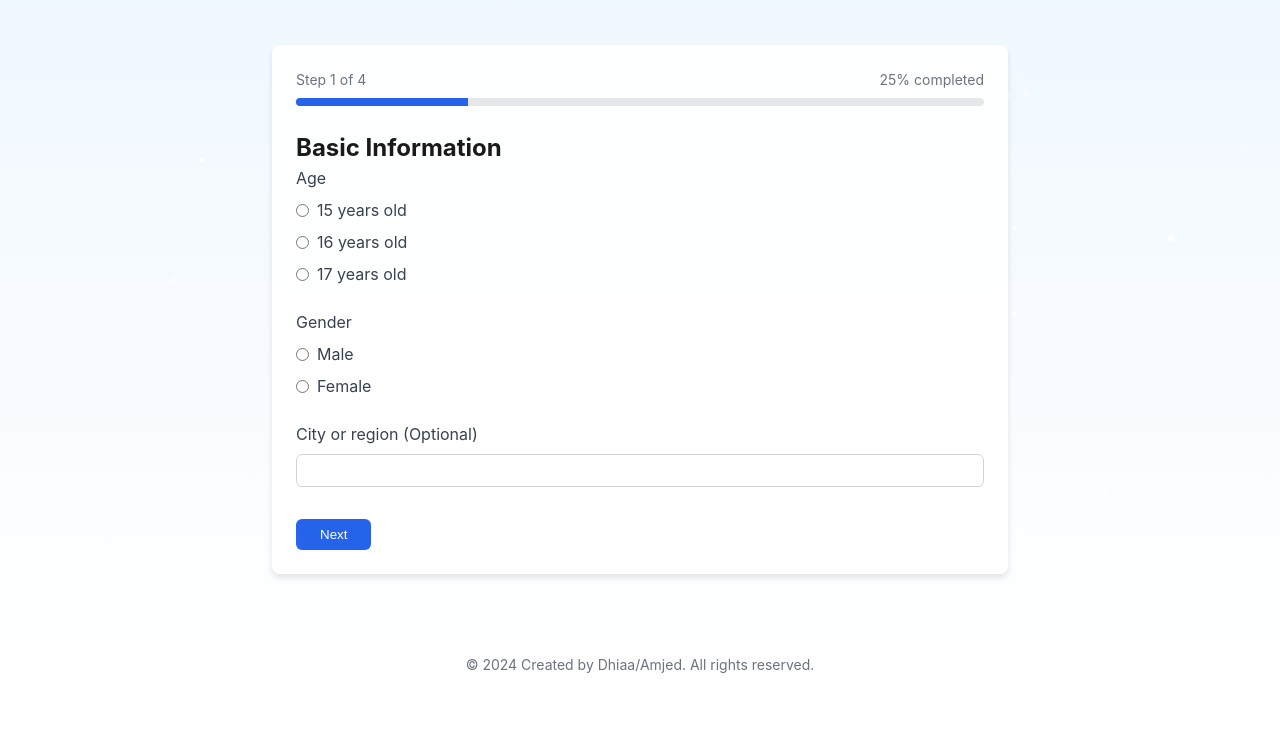
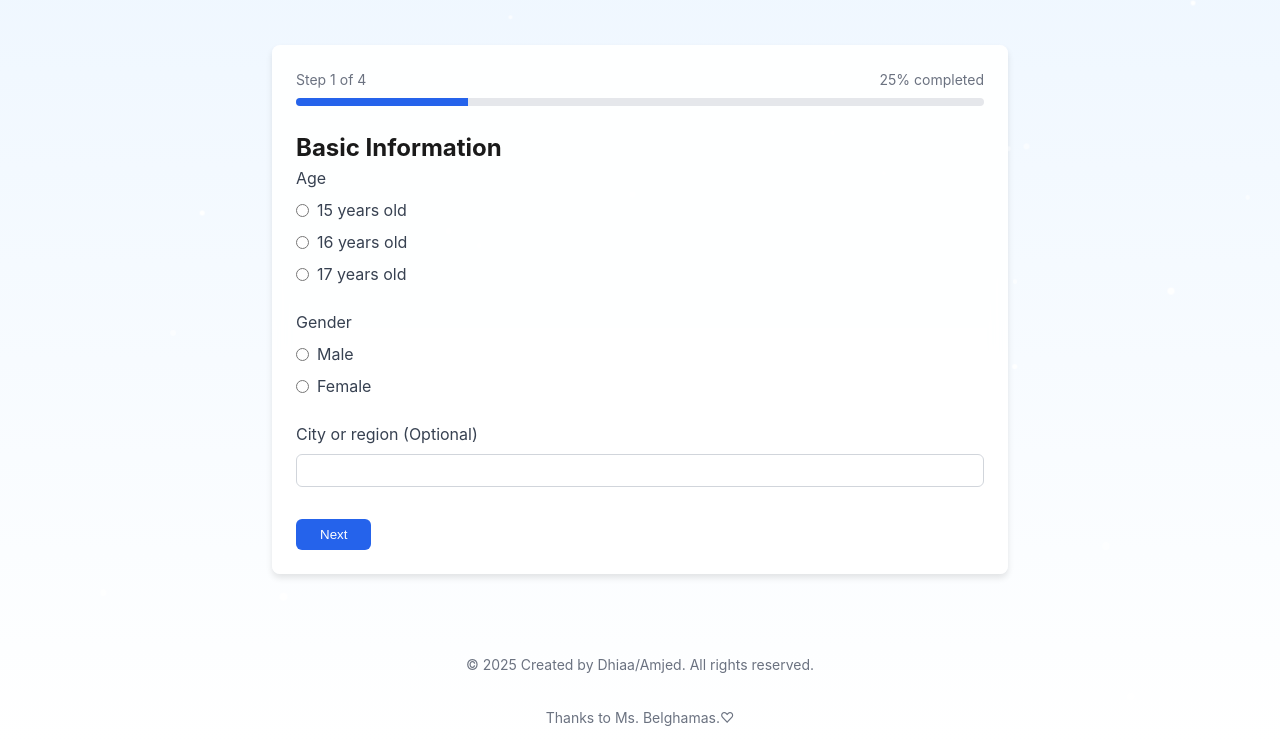
Before and after one commit to aymednb/DHIAA, a plain HTML site: page projeckt/index.html in a window 1280 px wide. Shown: the part 216-960 px from the top of the page. Before the commit the page ends 907 px from the top, so only its background shows below. Drawn offline with Linux system fonts and the light colour scheme.

Commit message:
Update index.html

```diff
--- a/projeckt/index.html
+++ b/projeckt/index.html
@@ -158,7 +158,8 @@
                 </div>
             </div>
         </div>
-        <footer>© 2024 Created by Dhiaa/Amjed. All rights reserved.</footer>
+        <footer>© 2025 Created by Dhiaa/Amjed. All rights reserved.</footer>
+        <footer>Thanks to Ms. Belghamas.♡</footer>
     </div>
     <script src="script.js"></script>
 </body>
```
